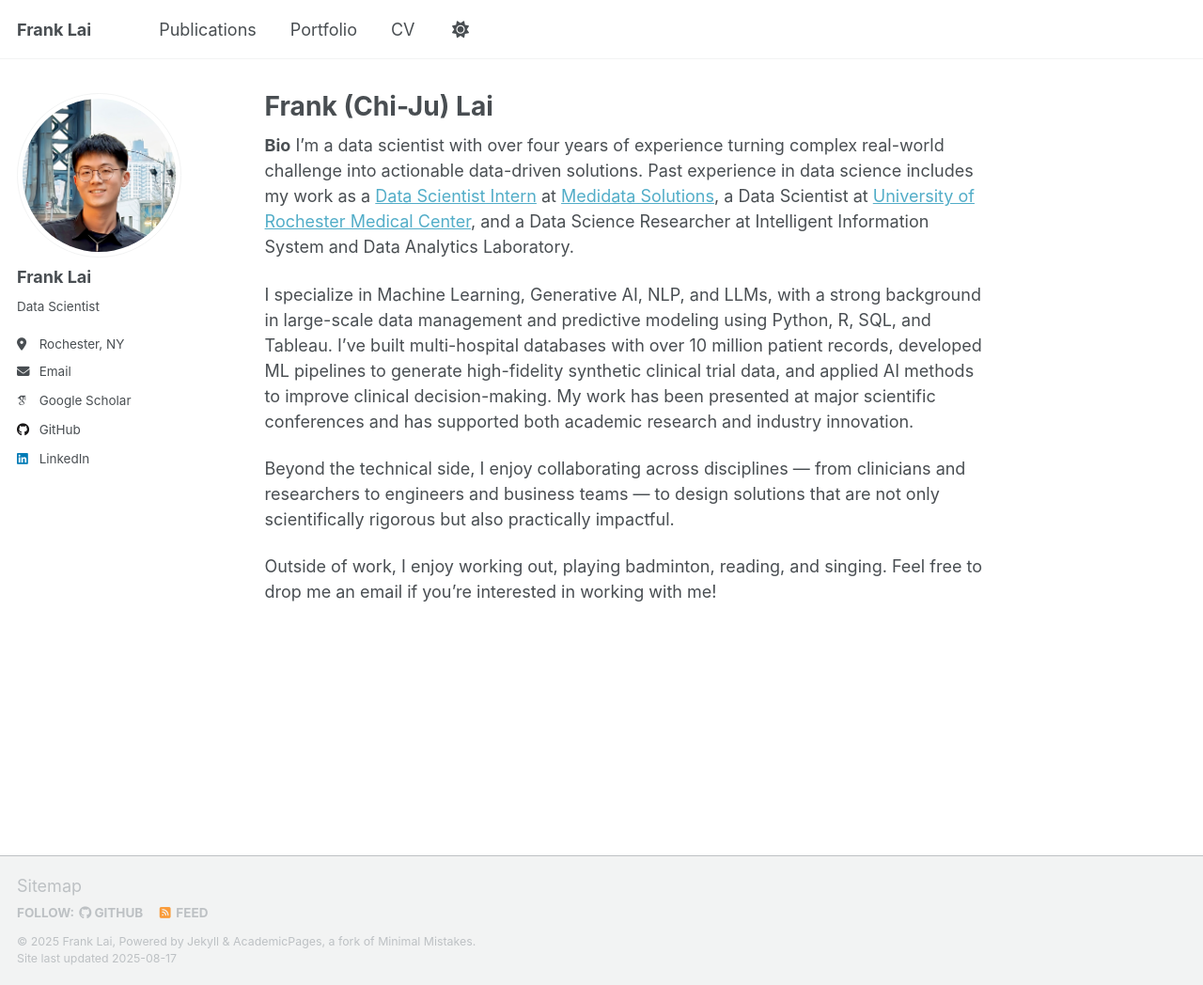
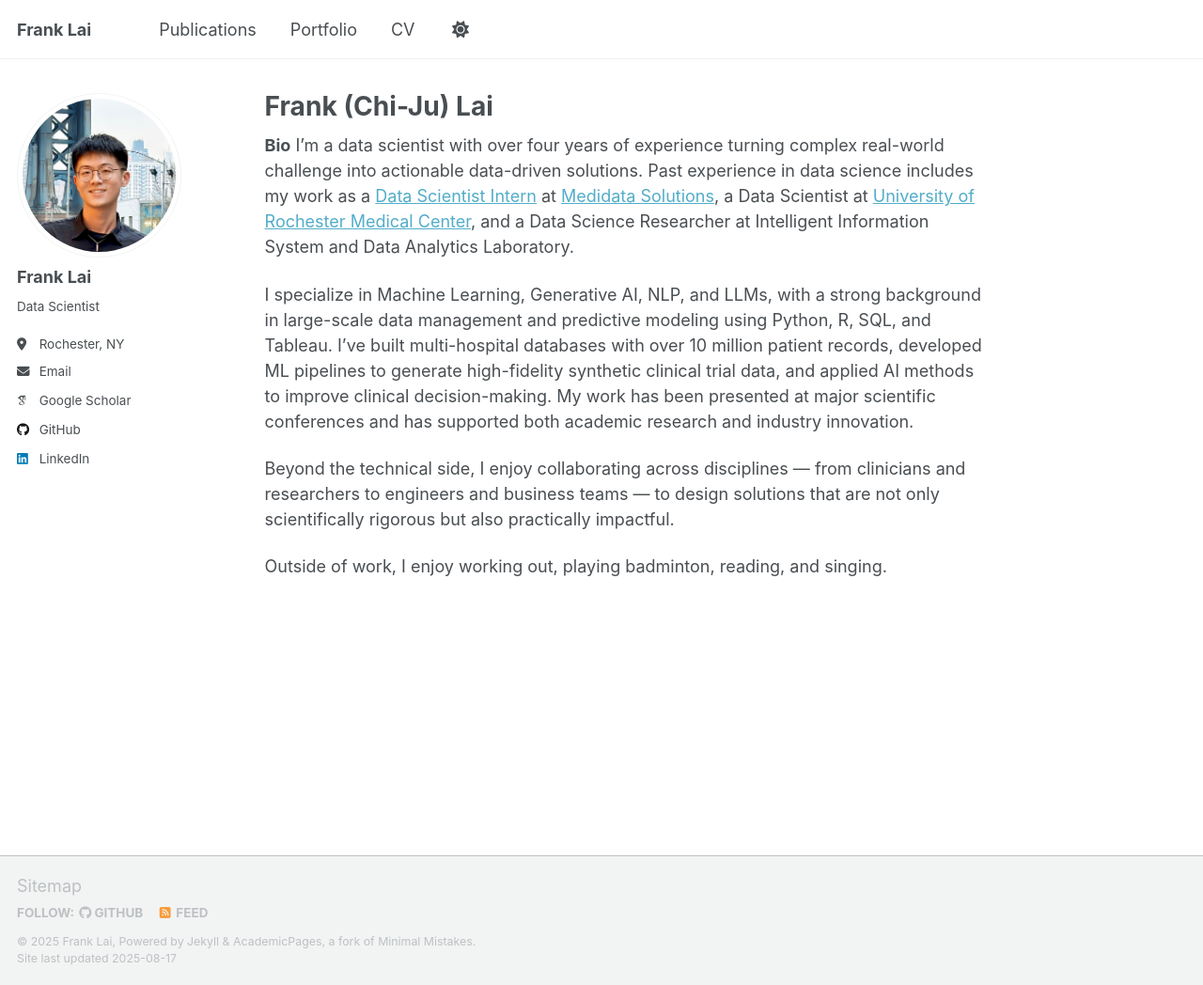
Before and after one commit to chijulai/chijulai.github.io, a Jekyll site: the page built from _pages/about.md, in a window 1280 px wide and 1048 px high. Shown: the whole window at 94% size. Built offline with Jekyll 4.4.1, drawn with Linux system fonts in a browser that asks for light colours; some web fonts are replaced; a script that is not in the unit is left out.

Commit message:
Update about.md

```diff
--- a/_pages/about.md
+++ b/_pages/about.md
@@ -13,4 +13,4 @@ I specialize in Machine Learning, Generative AI, NLP, and LLMs, with a strong ba
 
 Beyond the technical side, I enjoy collaborating across disciplines — from clinicians and researchers to engineers and business teams — to design solutions that are not only scientifically rigorous but also practically impactful.
 
-Outside of work, I enjoy working out, playing badminton, reading, and singing. Feel free to drop me an email if you're interested in working with me!
+Outside of work, I enjoy working out, playing badminton, reading, and singing.
```
